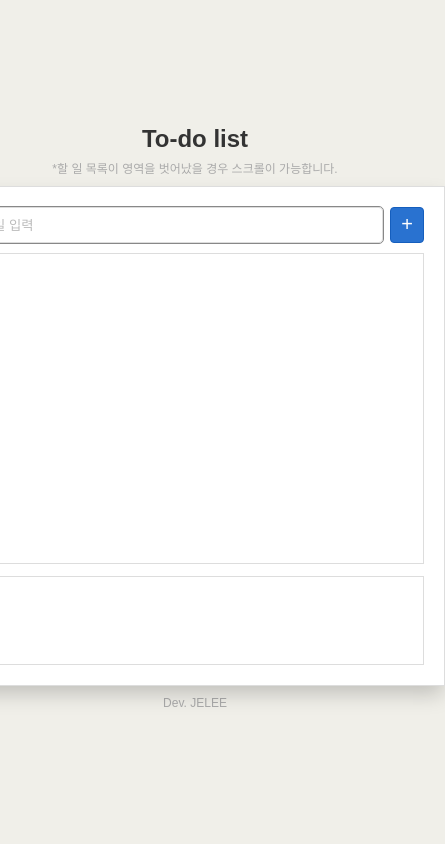
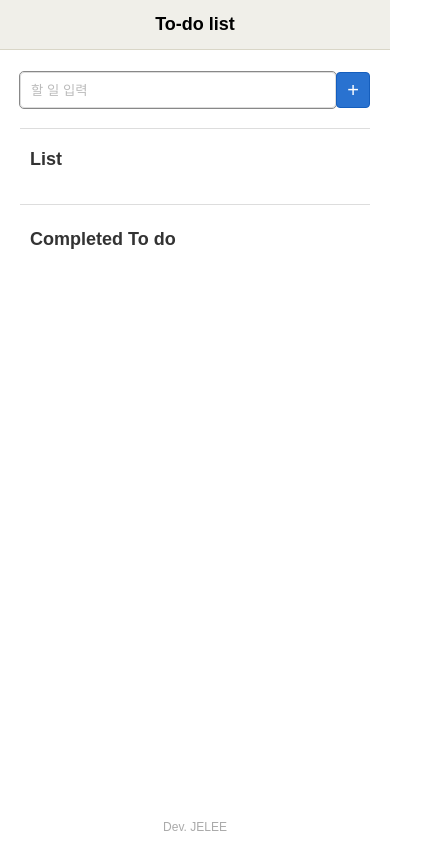
Before and after one commit to eziquexx/jelee-project-react-todoList, a React (Create React App) app: page / in a window 390 px wide. Shown: the whole page, 445 px wide, since content can reach past the window. Built offline with nearby package versions, Linux system fonts and the light colour scheme; the HTML template or start-up script is replaced by a standard one; a web font is replaced by a local one.

Commit message:
반응형 제작 및 전반적인 디자인 수정

```diff
--- a/src/App.css
+++ b/src/App.css
@@ -39,5 +39,14 @@ body {
 
 /* 타블렛 */
 @media screen and (max-width: 1023px) {
-
+  body {
+    background-color: #fff;
+    overflow: hidden;
+  }
+  .textP1 {
+    display: none;
+  }
+  .formContainer1 {
+    margin-top: 52px;
+  }
 }
--- a/src/App.js
+++ b/src/App.js
@@ -16,16 +16,39 @@ const Container = styled.div`
 `
 const H2 = styled.h2`
   color: #333;
+  margin-top: 6px;
   margin-bottom: 6px;
+  @media screen and (max-width: 1023px) {
+    width: 100%;
+    padding: 14px 0;
+    text-align: center;
+    background-color: #f0efe9;
+    font-size: 18px;
+    margin: 0;
+    position: fixed;
+    top: 0;
+    left: 0;
+    z-index: 10;
+    display: block;
+    color: black;
+    border-bottom: 1px solid #d9d6c7;
+  }
 `
 const P = styled.p`
-  font-size: 12px;
+  font-size: 14px;
   color: #aaa;
   margin-bottom: 10px;
+  @media screen and (max-width: 1023px) {
+    position: absolute;
+    font-size: 12px;
+    margin-top: 0px;
+    bottom: 0px;
+  }
 `
 const FormContainer = styled.div`
-  width: 500px;
-  height: 500px;
+  width: 60%;
+  max-width: 560px;
+  height: 78%;
   position: relative;
   padding: 20px;
   display: flex;
@@ -34,16 +57,29 @@ const FormContainer = styled.div`
   box-sizing: border-box;
   background-color: #fff;
   border: 1px solid #dddddd;
+  overflow: hidden;
   box-shadow: 0px 10px 20px -2px rgba(0, 0, 0, 0.2);
+  @media screen and (max-width: 1023px) {
+    width: 100%;
+    min-width: 100%;
+    max-width: 100%;
+    height: 100%;
+    border: 0;
+    box-shadow: none;
+  }
+`
+const ListsContainer = styled.div`
+  width: 100%;
+  height: 100%;
+  display: flex;
+  flex-direction: column;
+  justify-content: flex-start;
+  box-sizing: border-box;
 `
 const FormWrap = styled.div`
   width: 100%;
   height: auto;
   box-sizing: border-box;
-  border: 1px solid #ddd;
-  &:not(:last-child) {
-    margin-bottom: 12px;
-  }
 `
 const Form = styled.form`
   width: 100%;
@@ -65,10 +101,11 @@ const Ul = styled.ul`
   display: block;
 `
 const Legend = styled.legend`
-  display: none;
+  display: block;
   font-size: 18px;
   font-weight: 600;
-  color: #222;
+  color: #333;
+  margin-bottom: 10px;
 `
 const Input = styled.input`
   display: block;
@@ -162,9 +199,9 @@ function App() {
   return (
     <Container>
       <H2>To-do list</H2>
-      <P>*할 일 목록이 영역을 벗어났을 경우 스크롤이 가능합니다.</P>
-      <FormContainer>
-        <FormWrap style={{ marginBottom: '10px', border: '0' }}>
+      <P className='textP1'>*할 일 목록이 영역을 벗어났을 경우 스크롤이 가능합니다.</P>
+      <FormContainer className='formContainer1'>
+        <FormWrap style={{ paddingBottom: '20px', marginBottom: '10px', borderBottom: '1px solid #ddd' }}>
           <Form onSubmit={ addList } style={{ padding: '0' }}>
             <Fieldset>
               <Legend style={{ display: 'none' }}>Add To do</Legend>
@@ -180,10 +217,12 @@ function App() {
           </Form>
         </FormWrap>
 
-        <FormWrap style={{ height: '70%', overflowY: 'scroll' }}>
+
+        <ListsContainer className='listsContainer' style={{ overflowY: 'scroll' }}>
+          <FormWrap style={{ paddingBottom: '14px', borderBottom: '1px solid #ddd'}}>
             <Form onSubmit={ e => e.preventDefault() }>
               <Fieldset>
-              <Legend style={{ marginBottom: '10px' }}>List</Legend>
+                <Legend>List</Legend>
                 <Ul>
                   {
                     todoList.map( (list) => {
@@ -204,7 +243,7 @@ function App() {
             </Form>
           </FormWrap>
 
-        <FormWrap style={{ height: '20%', overflowY: 'scroll' }}>
+          <FormWrap style={{ marginTop: '14px' }}>
             <Form onSubmit={ e => e.preventDefault() }>
               <Fieldset>
                 <Legend>Completed To do</Legend>
@@ -226,8 +265,9 @@ function App() {
               </Fieldset>
             </Form>
           </FormWrap>
+        </ListsContainer>
       </FormContainer>
-      <P style={{marginTop: '10px'}}>Dev. JELEE</P>
+      <P style={{ position: 'relative' }}>Dev. JELEE</P>
     </Container>
   );
 }
```
Also changed, not shown: 1 other file (tests, documents, lock files or other folders). Lines whose indentation alone changed are shown as unchanged.
